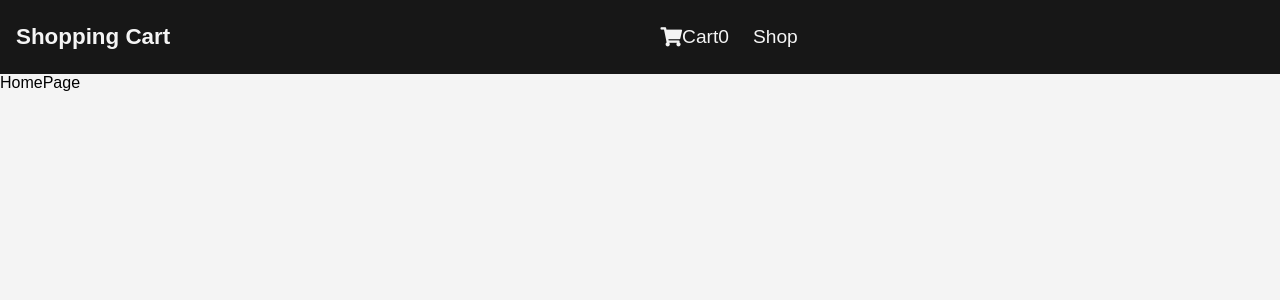
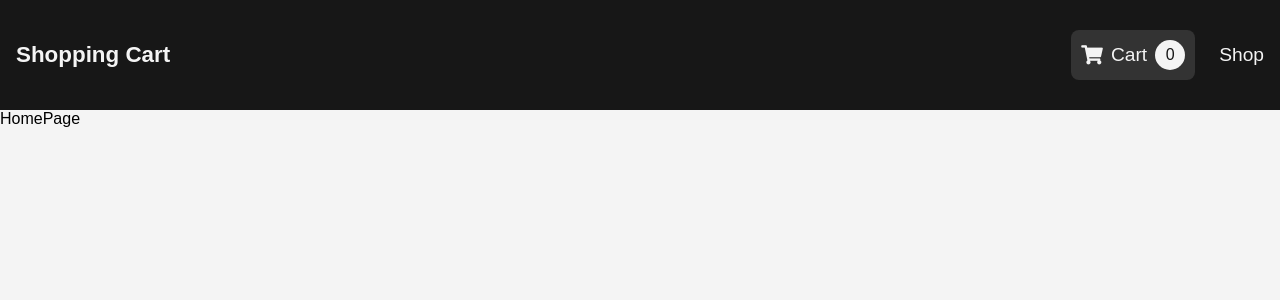
Before and after one commit to ash0304/react-hooks-shopping-web, a React (Create React App) app in the folder frontend/: page / in a window 1280 px wide. Shown: the top 300 px of the page. Built offline with nearby package versions, Linux system fonts and the light colour scheme.

Commit message:
add navbar style sheet include logo、links、hamburger icon and rwd settings

```diff
--- a/frontend/src/components/Navbar.js
+++ b/frontend/src/components/Navbar.js
@@ -12,11 +12,13 @@
       {/* links */}
       <ul className="navbar__links">
         <li>
-          <Link to="/cart">
+          <Link to="/cart" className="cart__link">
             {/* Icon */}
             <i className="fas fa-shopping-cart"></i>
-            Cart
-            <span className="cartlogo__badge">0</span>
+            <span>
+              Cart
+              <span className="cartlogo__badge">0</span>
+            </span>
           </Link>
         </li>
         <li>
--- a/frontend/src/components/Navbar.scss
+++ b/frontend/src/components/Navbar.scss
@@ -1,5 +1,6 @@
 .navbar {
   width: 100%;
+  height: 110px;
   background-color: #171717;
   display: flex;
   justify-content: space-between;
@@ -28,6 +29,72 @@
       font-size: 1.2rem;
       display: flex;
       align-items: center;
+      span {
+        display: flex;
+        align-items: center;
+        margin-left: 8px;
+      }
     }
   }
 }
+
+.cart__link {
+  background-color: #333;
+  padding: 10px;
+  border-radius: 8px;
+  &:hover {
+    background: #dd219e;
+    color: #f4f4f4;
+  }
+}
+
+.cartlogo__badge {
+  width: 30px;
+  height: 30px;
+  background: #f4f4f4;
+  border-radius: 50%;
+  margin-left: 8px;
+  color: #171717;
+  display: flex;
+  justify-content: center;
+  align-items: center;
+  text-align: center;
+  font-size: 1rem;
+}
+
+.hamburger__menu {
+  width: 30px;
+  height: 30px;
+  display: none;
+  flex-direction: column;
+  justify-content: space-between;
+  align-items: center;
+  cursor: pointer;
+  div {
+    width: 100%;
+    height: 3px;
+    background: #f4f4f4;
+  }
+  &:hover {
+    div {
+      background: #dd219e;
+    }
+  }
+}
+
+@media (max-width: 960px) {
+  .navbar__links {
+    display: none;
+  }
+  .hamburger__menu {
+    display: flex;
+  }
+}
+
+@media (max-width: 500px) {
+  .navbar__logo {
+    h2 {
+      font-size: 1rem;
+    }
+  }
+}
```
